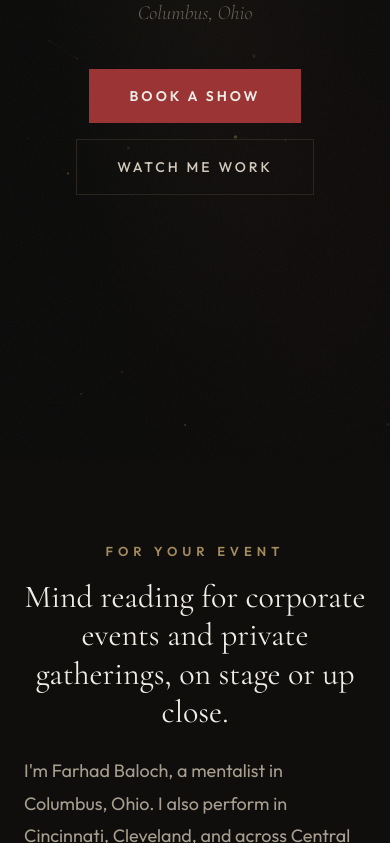
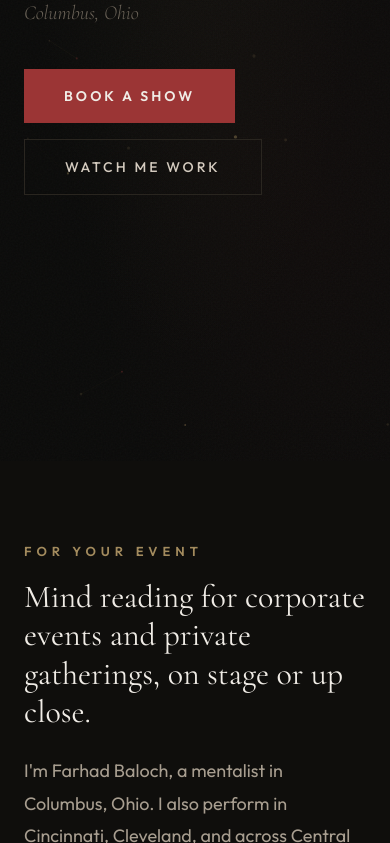
Before and after one commit to FarhadKBaloch/Magic-Website, a plain HTML site: page index.html in a window 390 px wide. Shown: the part 383-1226 px from the top of the page. Drawn offline with nearby package versions, Linux system fonts and the light colour scheme.

Commit message:
fix(home): ask how they heard in the first person and left-align phone text (#20)
The referral field now says "How did you hear about me?". At 480px and below, the hero, intro, performances, video, and newsletter text align left. Desktop stays centered.

Co-authored-by: Cursor Agent <cursoragent@cursor.com>
Co-authored-by: FarhadKBaloch <FarhadKBaloch@users.noreply.github.com>

```diff
--- a/index.html
+++ b/index.html
@@ -425,6 +425,18 @@
     .nav-mobile-contact,
     .contact-form button,
     .newsletter-form button { font-size: 14px; }
+    .hero {
+      text-align: left;
+      justify-content: flex-start;
+      padding-left: 24px;
+      padding-right: 24px;
+    }
+    .hero-content { width: 100%; }
+    .hero-buttons { justify-content: flex-start; }
+    .intro,
+    .performances,
+    .reel,
+    .newsletter,
     .intro p,
     .performances p,
     .reel-note,
@@ -768,7 +780,7 @@
           <input type="text" name="Guests" placeholder="Number of Guests" aria-label="Number of Guests" maxlength="50">
           <input type="text" name="Location" placeholder="Location" aria-label="Location" maxlength="200">
         </div>
-        <input type="text" name="Referral" placeholder="How did you hear about Farhad?" aria-label="How did you hear about Farhad?" maxlength="200">
+        <input type="text" name="Referral" placeholder="How did you hear about me?" aria-label="How did you hear about me?" maxlength="200">
         <textarea name="Message" placeholder="Tell me about your event *" aria-label="Tell me about your event" maxlength="5000" required></textarea>
         <input type="text" name="_honey" class="form-honey" tabindex="-1" autocomplete="off" aria-hidden="true" data-lpignore="true" data-1p-ignore="true">
         <button type="submit">Send message</button>
```
